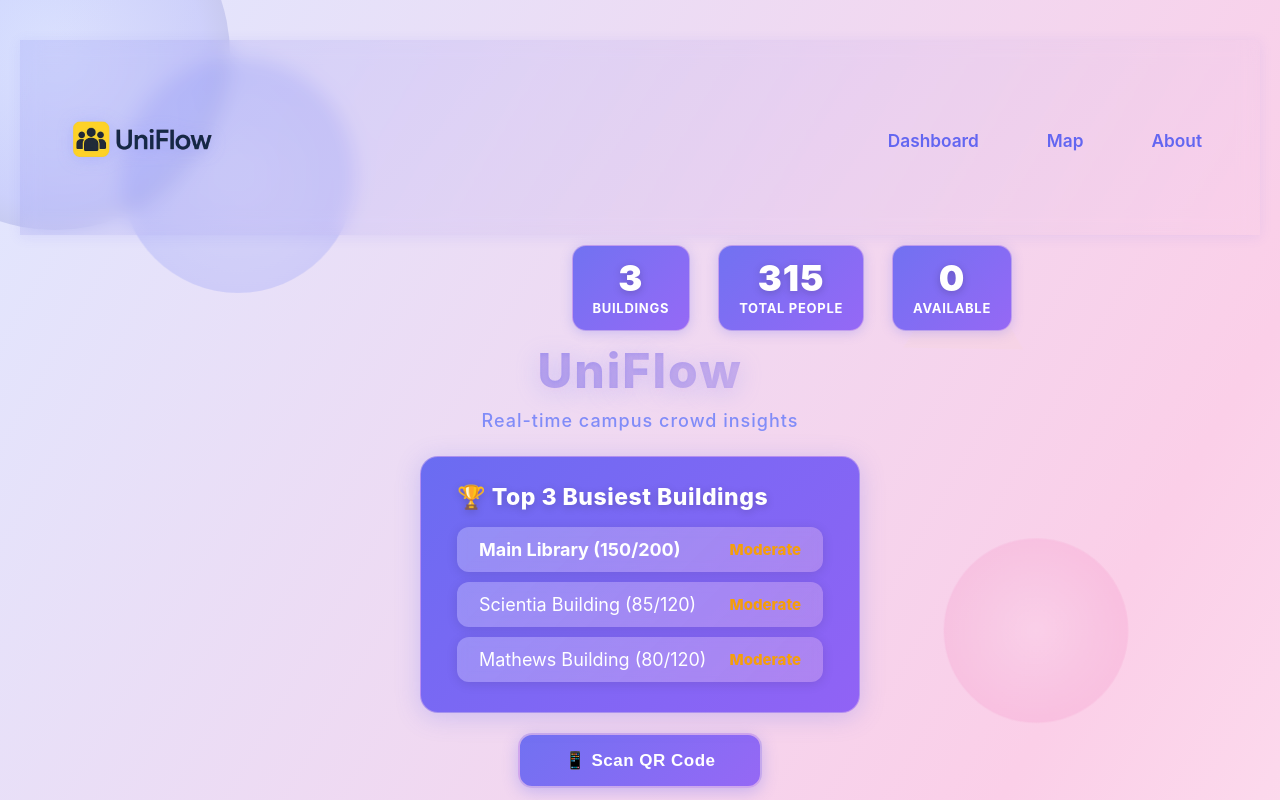
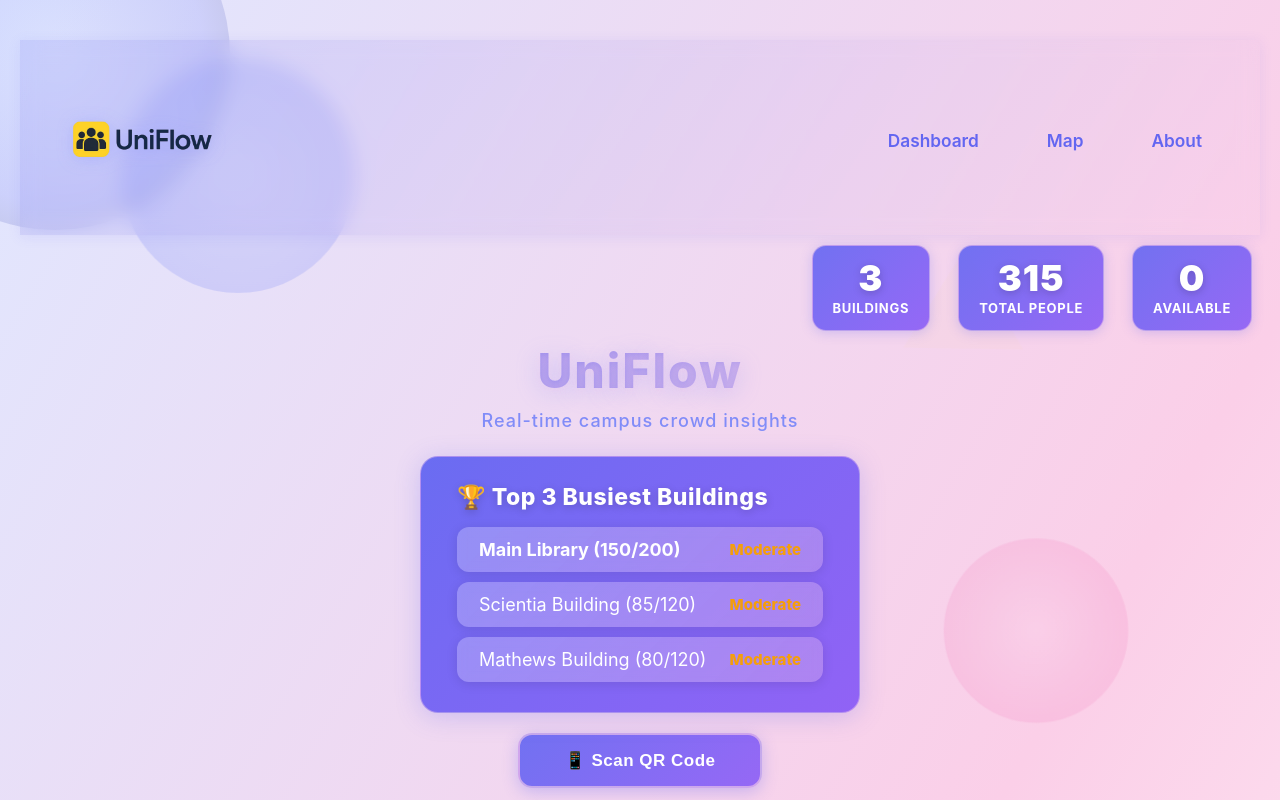
Before and after one commit to reynarddustin26/Hackathon-Devsoc, a React (Create React App) app in the folder frontend/: page / in a window 1280 px wide. Shown: the top 800 px of the page. Built offline with nearby package versions, Linux system fonts and the light colour scheme; no server answers.

Commit message:
last lastss

```diff
--- a/frontend/src/components/Dashboard.css
+++ b/frontend/src/components/Dashboard.css
@@ -342,7 +342,7 @@
   margin-bottom: 10px;
   flex-wrap: wrap;
   gap: 20px;
-  padding-right: 200px;
+  padding-right: 60px;
 }
 
 .header-stats {
@@ -354,6 +354,7 @@
   box-shadow: none;
   justify-content: center;
   align-items: center;
+  margin-right: -100px;
 }
 
 .stat-card {
```
